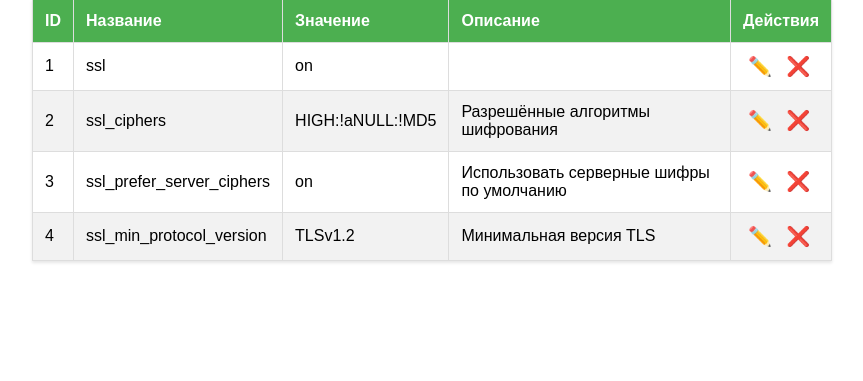
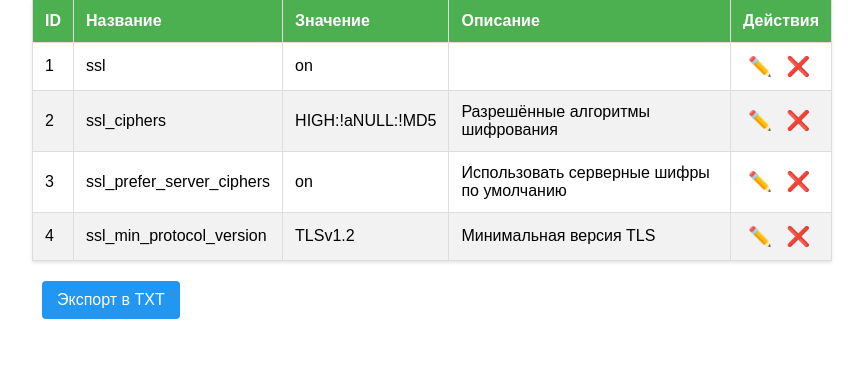
Before and after one commit to uuBratyIIIke/scap_generator, a Flask app: page / in a window 1280 px wide. Shown: the part 139-520 px from the top of the page, without its empty margins (208-1071 px from the left). Run offline with Flask 3, Linux system fonts and the light colour scheme; data comes from the database, SQL or seed files in the repository; both versions use the stored data as it was after the commit.

Commit message:
Добавил подстановку в XML

```diff
--- a/app.py
+++ b/app.py
@@ -1,6 +1,7 @@
 from flask import Flask, render_template, request, redirect, url_for
 from flask_sqlalchemy import SQLAlchemy
 from sqlalchemy.exc import IntegrityError
+from flask import make_response
 
 app = Flask(__name__)
 app.config['SQLALCHEMY_DATABASE_URI'] = 'sqlite:///database.db'
@@ -29,17 +30,19 @@ def index():
 @app.route('/add', methods=['GET', 'POST'])
 def add_parameter():
     if request.method == 'POST':
-        new_param = Parameter(
-            name=request.form['name'],
-            value=request.form['value'],
-            description=request.form.get('description', '')  # .get() для необязательного поля
-        )
         try:
+            new_param = Parameter(
+                name=request.form['name'],
+                value=request.form['value'],
+                description=request.form.get('description', '')  # description необязателен
+            )
+            db.session.add(new_param)
             db.session.commit()
             return redirect(url_for('index'))
-        except IntegrityError:
+        except Exception as e:
             db.session.rollback()
-            return "Ошибка: параметр с таким именем уже существует", 400
+            return f"Ошибка при добавлении: {str(e)}", 400
+
     return render_template('add.html')
 
 @app.route('/delete/<int:id>')
@@ -60,5 +63,27 @@ def edit_parameter(id):
         return redirect(url_for('index'))
     return render_template('edit.html', parameter=parameter)
 
+@app.route('/export')
+def export_to_file():
+    # Получаем все параметры из базы
+    parameters = Parameter.query.all()
+
+    # Формируем содержимое файла
+    file_content = ""
+    for param in parameters:
+        file_content += f"""
+<ind:textfilecontent54_object id=\"oval:ssl:obj:{param.id}\" version=\"1\">
+  <ind:filepath>/mnt/d/Studying/Pg_conf_file/pg_conf_file_04/postgresql.conf</ind:filepath>
+  <ind:pattern operation=\"pattern match\">{param.name}=\s*'{param.value}'?</ind:pattern>
+  <ind:instance datatype=\"int\" operation=\"greater than or equal\">1</ind:instance>
+</ind:textfilecontent54_object>\n\n"""
+
+    # Создаем ответ с файлом
+    response = make_response(file_content)
+    response.headers['Content-Disposition'] = 'attachment; filename=parameters_export.txt'
+    response.headers['Content-type'] = 'text/plain'
+
+    return response
+
 if __name__ == '__main__':
     app.run(debug=True, port=5000)
--- a/static/style.css
+++ b/static/style.css
@@ -63,3 +63,17 @@ li {
 .action-links a:hover {
     color: #4CAF50;
 }
+
+.export-button {
+    display: inline-block;
+    padding: 10px 15px;
+    background-color: #2196F3;
+    color: white;
+    text-decoration: none;
+    border-radius: 4px;
+    margin-left: 10px;
+}
+
+.export-button:hover {
+    background-color: #0b7dda;
+}
--- a/templates/index.html
+++ b/templates/index.html
@@ -34,5 +34,6 @@
             {% endfor %}
         </tbody>
     </table>
+    <a href="{{ url_for('export_to_file') }}" class="export-button">Экспорт в TXT</a>
 </body>
 </html>
```
Also changed, not shown: instance/database.db.
